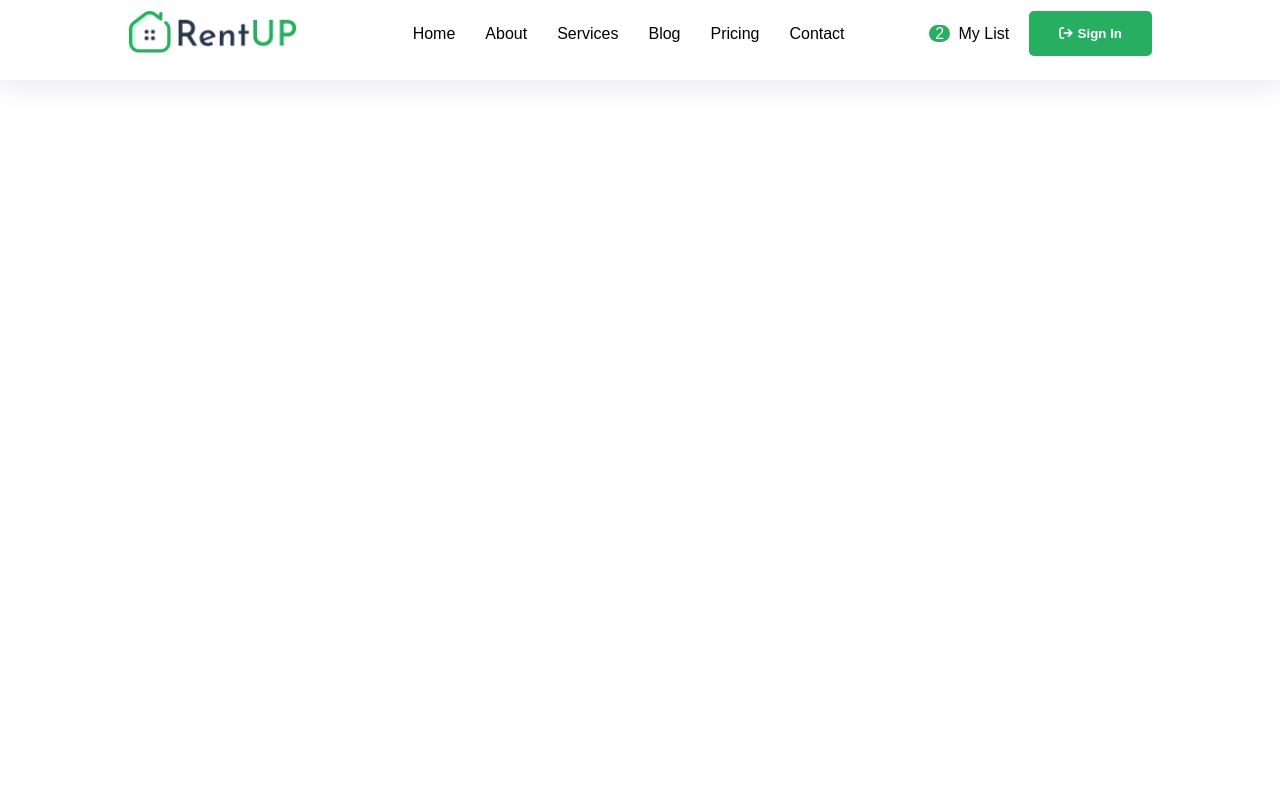
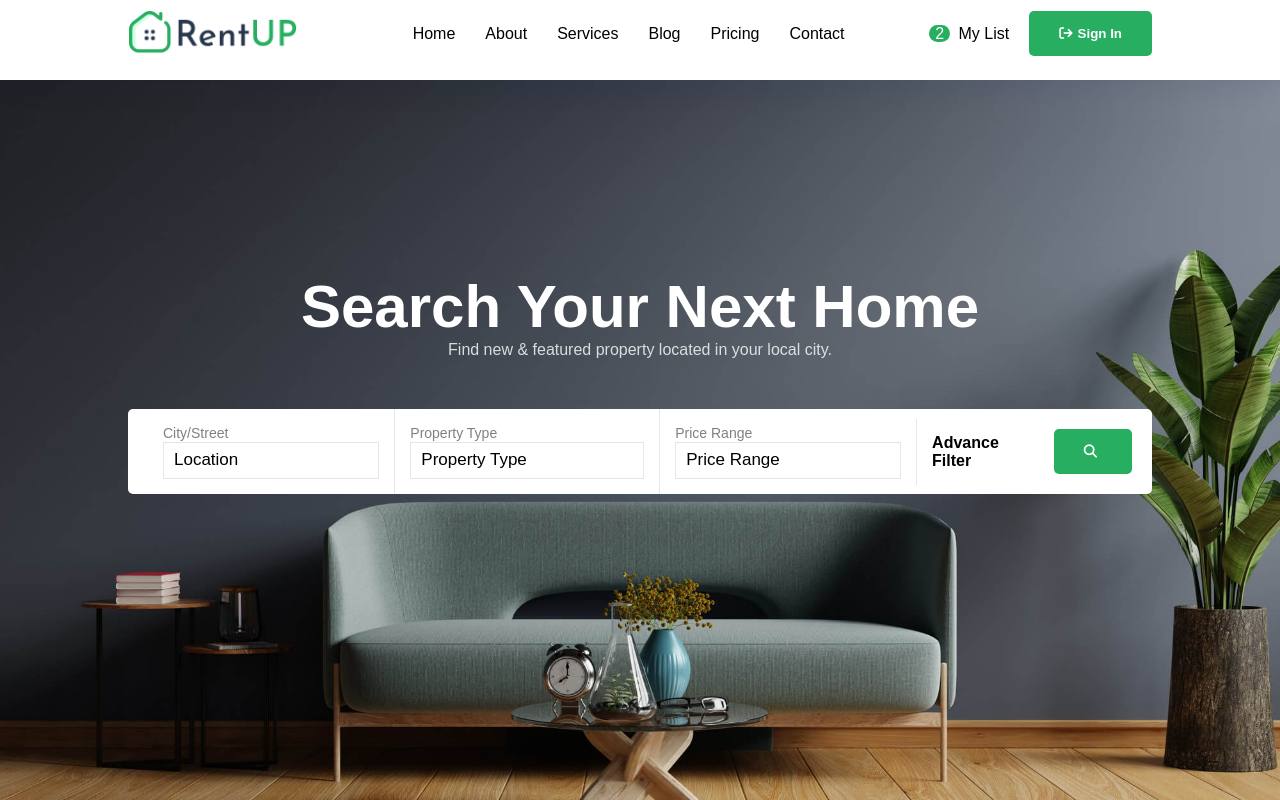
Before and after one commit to Rawand-abu-shammala/Real-estate-website-using-react.js, a React (Create React App) app: page / in a window 1280 px wide. Built offline with nearby package versions, Linux system fonts and the light colour scheme.

Commit message:
Add hero component for project

```diff
--- /dev/null
+++ b/src/components/common/Heading.jsx
@@ -0,0 +1,14 @@
+import React from 'react'
+
+const Heading = ({ title, subtitle }) => {
+  return (
+    <>
+    <div className="heading">
+        <h1>{title}</h1>
+        <p>{subtitle}</p>
+    </div>
+    </>
+  )
+}
+
+export default Heading
--- a/src/components/common/header/Header.css
+++ b/src/components/common/header/Header.css
@@ -22,7 +22,7 @@
     color: #27ae60;
 }
 
- span {
+ span.list {
     width: auto;
     padding: 0 6px;
     background: #27ae60;
--- a/src/components/common/header/Header.jsx
+++ b/src/components/common/header/Header.jsx
@@ -34,7 +34,7 @@
 
         <div className="button flex">
           <h4>
-            <span>2</span> My List
+            <span className='list'>2</span> My List
           </h4>
           <button className='btn-1'>
 
--- /dev/null
+++ b/src/components/home/Home.jsx
@@ -0,0 +1,12 @@
+import React from 'react'
+import Hero from './hero/Hero'
+
+const Home = () => {
+  return (
+    <div>
+        <Hero />
+    </div>
+  )
+}
+
+export default Home
--- /dev/null
+++ b/src/components/home/hero/Hero.css
@@ -0,0 +1,79 @@
+.hero {
+    background-image: url("/public/images/banner.png");
+    background-repeat: no-repeat;
+    background-position: center;
+    background-size: cover;
+    height: 90vh;
+    width: 100%;
+}
+
+.hero .container {
+    padding-top: 15%;
+}
+
+.hero h1{
+    color: #fff;
+    font-size: 60px;
+    text-align: center;
+}
+
+.hero p {
+    color: #fff;
+    opacity: 0.8;
+    text-align: center;
+}
+
+form {
+    background-color: #fff;
+    border-radius: 5px;
+    margin-top: 50px;
+    padding: 0 20px;
+}
+
+form input {
+    padding: 10px;
+    width: 100%;
+    border: 1px solid rgba(128, 128, 128, 0.2);
+}
+
+form span {
+    font-size: 14px;
+    color: gray;
+}
+
+input::placeholder {
+    font-size: 17px;
+    color: black;
+}
+
+form .box {
+    padding: 15px;
+    border-left: 1px solid rgba(128, 128, 128, 0.2);
+}
+form .box:nth-child(1) {
+    border: none;
+}
+
+form h4 {
+    font-weight: 600;
+}
+
+@media screen and (max-width: 800px) {
+    .hero .container {
+        padding-top: 30%;
+      }
+
+      form {
+        display: flex;
+        flex-wrap: wrap;
+      }
+
+      form .box {
+        border-left: none;
+      }
+
+      form input {
+        width: 100%;
+      }
+
+}
--- /dev/null
+++ b/src/components/home/hero/Hero.jsx
@@ -0,0 +1,42 @@
+import React from 'react'
+import './Hero.css'
+import Heading from "../../common/Heading"
+
+const Hero = () => {
+  return (
+    <>
+    <section className='hero'>
+      <div className="container">
+      <Heading title='Search Your Next Home ' subtitle='Find new & featured property located in your local city.' />
+        <form className="flex">
+          <div className="box">
+            <span>City/Street</span>
+            <input type='text' placeholder='Location'/>
+          </div>
+
+          <div className="box">
+            <span>Property Type</span>
+            <input type='text' placeholder='Property Type'/>
+          </div>
+
+          <div className="box">
+            <span>Price Range</span>
+            <input type="text" placeholder='Price Range'/>
+          </div>
+
+          <div className="box">
+            <h4>Advance Filter</h4>
+          </div>
+
+          <button className='btn1'>
+            <i className='fa fa-search'></i>
+          </button>
+        </form>
+      </div>
+
+    </section>
+    </>
+  )
+}
+
+export default Hero
--- a/src/components/pages/Pages.jsx
+++ b/src/components/pages/Pages.jsx
@@ -1,6 +1,8 @@
 import React from 'react'
 import Header from '../common/header/Header'
 import { BrowserRouter as Router, Routes, Route } from "react-router-dom"
+import Home from '../home/Home'
+
 
 
 const Pages = () => {
@@ -9,6 +11,7 @@
     <Router>
      <Header />
     <Routes>
+      <Route exact path='/' Component={Home}/>
 
     </Routes>
     </Router>
```
Also changed, not shown: src/components/data/Data.js (line endings or trailing spaces).
